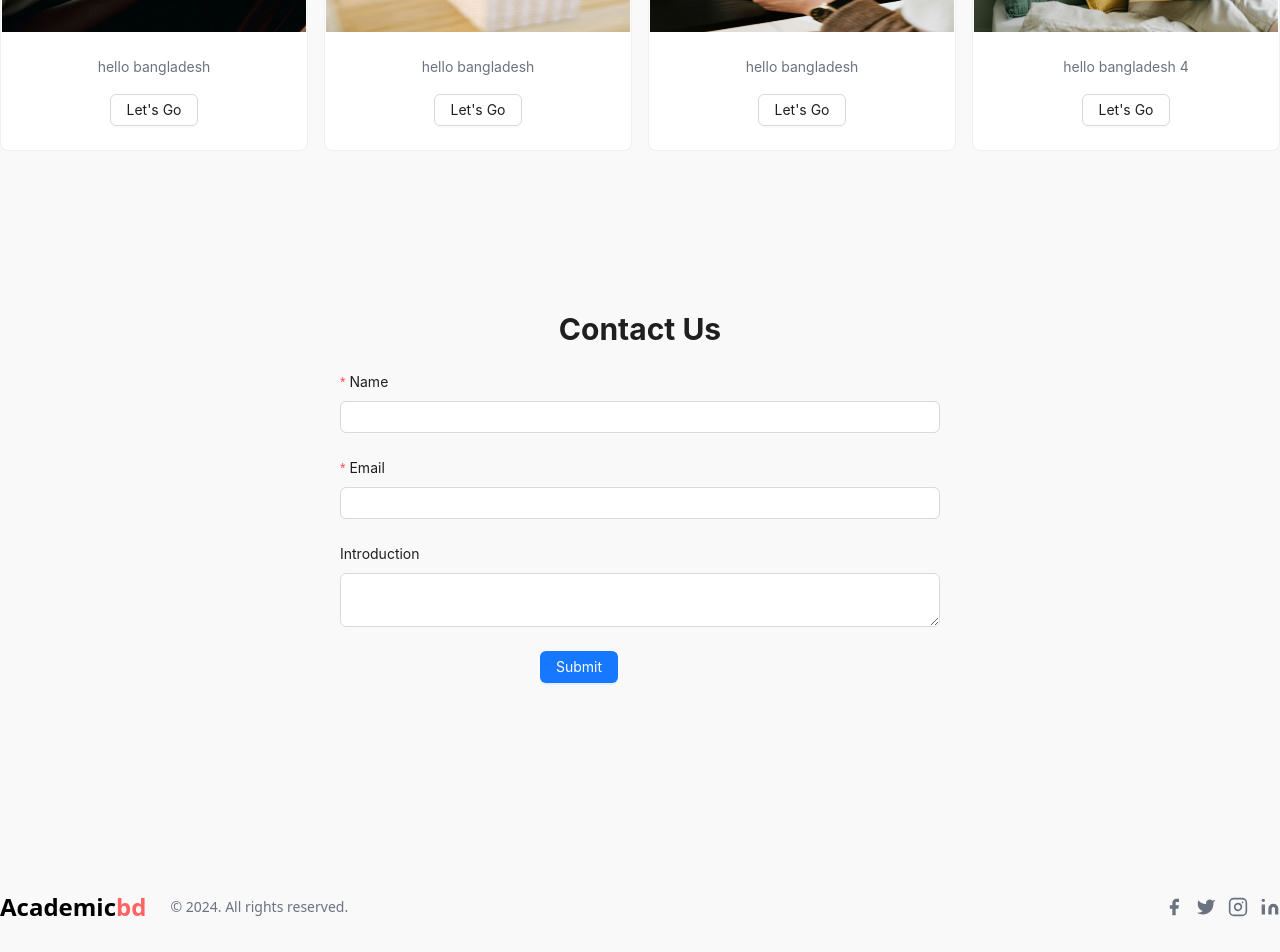
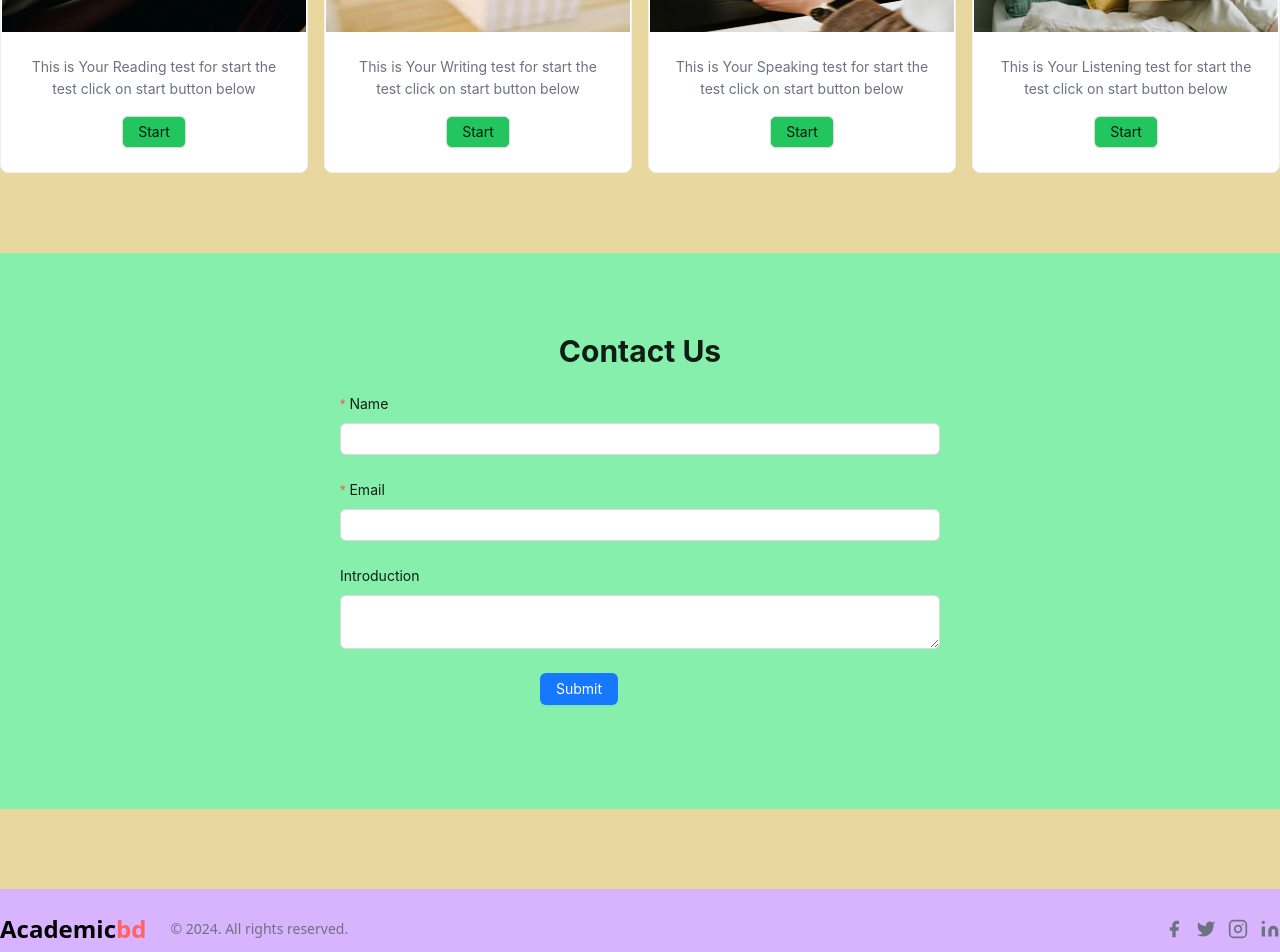
Before and after one commit to sourav76roy/AcademicBD, a React (Vite) app in the folder Frontend/: page / in a window 1280 px wide. Shown: the part 1020-1972 px from the top of the page. Built offline with nearby package versions, Linux system fonts and the light colour scheme.

Commit message:
changes in colour

```diff
--- a/Frontend/src/Components/Footer/Footer.jsx
+++ b/Frontend/src/Components/Footer/Footer.jsx
@@ -5,8 +5,8 @@ import './index.css'
 export default function Footer() {
   return (
     <footer>
-      <Container className="!pb-0">
-        <div className="flex flex-wrap md:text-left text-center order-first">
+      <Container className="!pb-10">
+        {/*<div className="flex flex-wrap md:text-left text-center order-first">
           <div className="lg:w-1/4 md:w-1/2 w-full px-4">
             {/* <h2 className="title-font font-medium text-gray-900 tracking-widest text-sm mb-3">
               CATEGORIES
@@ -25,7 +25,7 @@ export default function Footer() {
                 <a className="text-gray-600 hover:text-gray-800">Fourth Link</a>
               </li>
             </nav> */}
-          </div>
+           {/*</div>
           <div className="lg:w-1/4 md:w-1/2 w-full px-4">
             {/* <h2 className="title-font font-medium text-gray-900 tracking-widest text-sm mb-3">
               CATEGORIES
@@ -44,7 +44,7 @@ export default function Footer() {
                 <a className="text-gray-600 hover:text-gray-800">Fourth Link</a>
               </li>
             </nav> */}
-          </div>
+           {/*</div>
           <div className="lg:w-1/4 md:w-1/2 w-full px-4">
             {/* <h2 className="title-font font-medium text-gray-900 tracking-widest text-sm mb-3">
               CATEGORIES
@@ -63,12 +63,12 @@ export default function Footer() {
                 <a className="text-gray-600 hover:text-gray-800">Fourth Link</a>
               </li>
             </nav> */}
-          </div>
+          {/* </div>
           <div className="lg:w-1/4 md:w-1/2 w-full px-4">
             {/* <h2 className="title-font font-medium text-gray-900 tracking-widest text-sm mb-3">
               SUBSCRIBE
             </h2> */}
-            <div className="flex xl:flex-nowrap md:flex-nowrap lg:flex-wrap flex-wrap justify-center items-end md:justify-start">
+            {/* <div className="flex xl:flex-nowrap md:flex-nowrap lg:flex-wrap flex-wrap justify-center items-end md:justify-start">
               {/* <div className="relative w-40 sm:w-auto xl:mr-4 lg:mr-0 sm:mr-4 mr-2">
                 <label
                   htmlFor="footer-field"
@@ -86,17 +86,17 @@ export default function Footer() {
               {/* <button className="lg:mt-2 xl:mt-0 flex-shrink-0 inline-flex text-white bg-indigo-500 border-0 py-2 px-6 focus:outline-none hover:bg-indigo-600 rounded">
                 Button
               </button> */}
-            </div>
+            {/* </div>
             {/* <p className="text-gray-500 text-sm mt-2 md:text-left text-center">
               Bitters chicharrones fanny pack
               <br className="lg:block hidden" />
               waistcoat green juice
             </p> */}
-          </div>
-        </div>
+         {/*  </div>*/}
+        {/* </div>*/}
 
         <div>
-          <div className="py-6 flex items-center sm:flex-row flex-col">
+          <div className="py-6 flex items-center sm:flex-row flex-col bg-purple-300">
             <Logo />
             <p className="text-sm text-gray-500 sm:ml-6 sm:mt-0 mt-4">
               &copy; {new Date().getFullYear()}. All rights reserved.
--- a/Frontend/src/Pages/Home/ContactUs/ContactUs.jsx
+++ b/Frontend/src/Pages/Home/ContactUs/ContactUs.jsx
@@ -27,7 +27,7 @@ export default function ContactUs() {
     console.log(values);
   };
   return (
-    <Container id="contact">
+    <Container id="contact" className="bg-green-300">
       <Form
         layout="vertical"
         name="nest-messages"
--- a/Frontend/src/Pages/Home/HeroBanner/HeroBanner.jsx
+++ b/Frontend/src/Pages/Home/HeroBanner/HeroBanner.jsx
@@ -28,16 +28,16 @@ export default function HeroBanner() {
               <h2 className="text-lg font-medium mb-2">Growth Your Skills</h2>
               <div className="flex justify-center gap-4 flex-wrap">
                 <Link to="/exam-lists" state="reading">
-                  <Button className="border-solid border-2 border-red-700 ring-offset-2 ring-4 ring-Yellow-800 bg-orange-700 ">Reading</Button>
+                  <Button className="border-solid border-2 border-red-700 ring-offset-2 ring-4 ring-fuchsia-800 bg-orange-700 ">Reading</Button>
                 </Link>
                 <Link to="/exam-lists" state="writing">
                   <Button className="border-solid border-2 border-red-700 ring-offset-2 ring-4 ring-amber-800 bg-orange-700 " >Writing</Button>
                 </Link>
                 <Link to="/exam-lists" state="speaking">
-                  <Button className="border-solid border-2 border-red-700 ring-offset-2 ring-4 ring-blue-800 bg-orange-700 " >Speaking</Button>
+                  <Button className="border-solid border-2 border-red-700 ring-offset-2 ring-4 ring-lime-800 bg-orange-700 " >Speaking</Button>
                 </Link>
                 <Link to="/exam-lists" state="listening">
-                  <Button className="border-solid border-2 border-red-700 ring-offset-2 ring-4 ring-purple-800 bg-orange-700 " >Listening</Button>
+                  <Button className="border-solid border-2 border-red-700 ring-offset-2 ring-4 ring-pink-800 bg-orange-700 " >Listening</Button>
                 </Link>
               </div>
             </div>
--- a/Frontend/src/Pages/Home/IeltsTest/IeltsTest.jsx
+++ b/Frontend/src/Pages/Home/IeltsTest/IeltsTest.jsx
@@ -16,7 +16,7 @@ export default function IeltsTest() {
       <Container>
         <SectionTitle
           title="test you skills"
-          description="We develop and write the IELTS test."
+          description="Start Your Journey With AcademicBD."
         />
 
         {/* section content */}
@@ -25,28 +25,28 @@ export default function IeltsTest() {
             cartTitle="Reading Test"
             img={AcademicReading}
             type="reading"
-            description="hello bangladesh "
+            description="This is Your Reading test for start the test click on start button below"
           />
 
           <IeltsCard
             cartTitle="Writing Test"
             img={AcademicWriting}
             type="writing"
-            description="hello bangladesh "
+            description="This is Your Writing test for start the test click on start button below "
           />
 
           <IeltsCard
             cartTitle="Speaking Test"
             img={AcademicSpeaking}
             type="speaking"
-            description="hello bangladesh "
+            description="This is Your Speaking test for start the test click on start button below "
           />
 
           <IeltsCard
             cartTitle="Listening Test"
             img={AcademicListening}
             type="listening"
-            description="hello bangladesh 4"
+            description="This is Your Listening test for start the test click on start button below"
           />
         </Row>
       </Container>
@@ -73,9 +73,9 @@ function IeltsCard({ cartTitle, img, type, description }) {
          {description}
         </p>
 
-        <div className="flex justify-center items-stretch">
+        <div className="flex justify-center items-stretch ">
           <Link to="/exam-lists" state={type}>
-            <Button> Let's Go </Button>
+            <Button className="bg-green-500"> Start </Button>
           </Link>
         </div>
       </Card>
--- a/Frontend/tailwind.config.js
+++ b/Frontend/tailwind.config.js
@@ -8,7 +8,7 @@ export default {
         secondary: "#4C1D95",
 
         // Custom background colors
-        bgPrimary: "#f9f9f9",
+        bgPrimary: "#e8d79e",
 
         // Custom text colors
         textHead: "#130f40",
```
Also changed, not shown: 1 other file (tests, documents, lock files or other folders).
